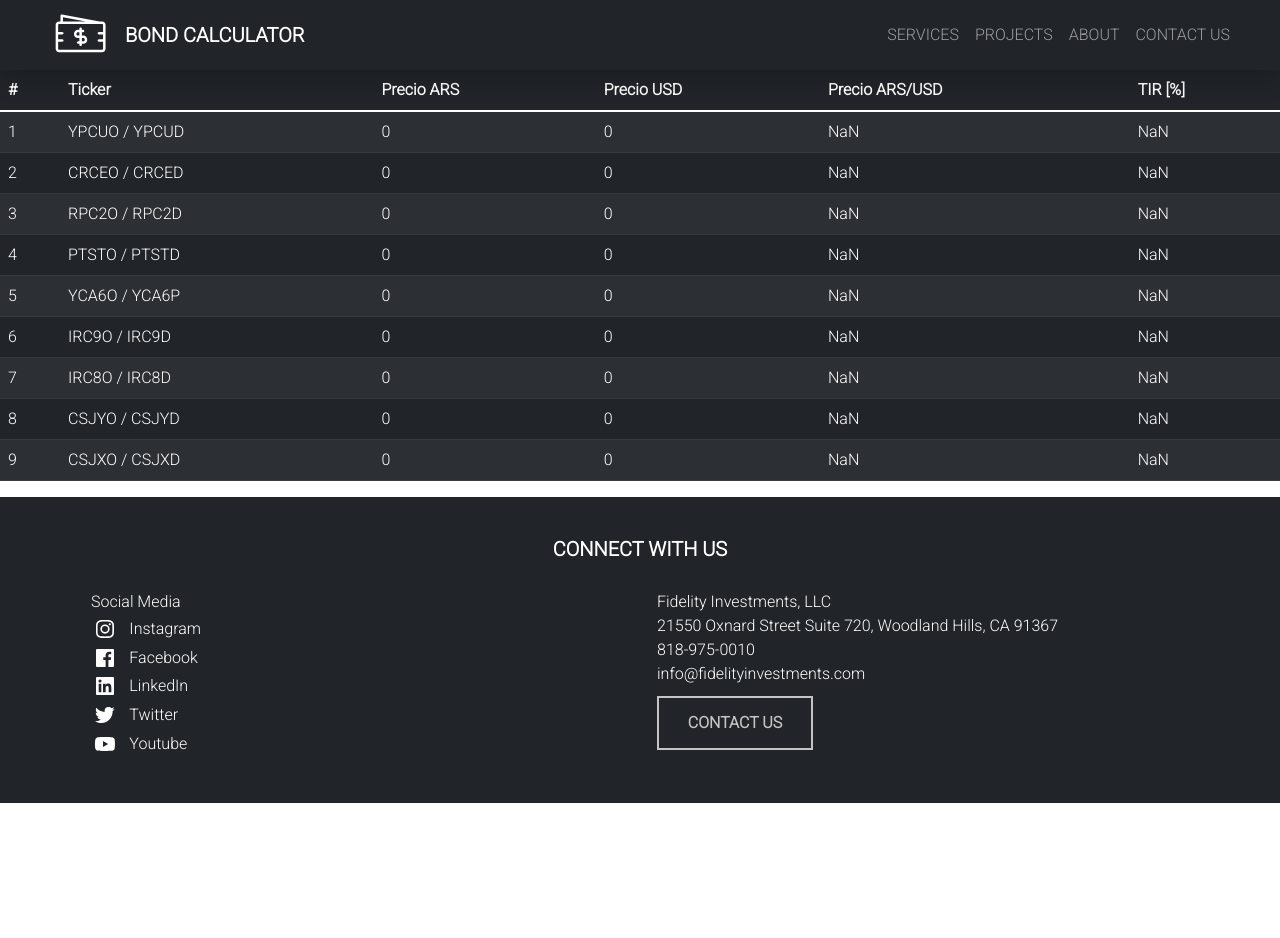
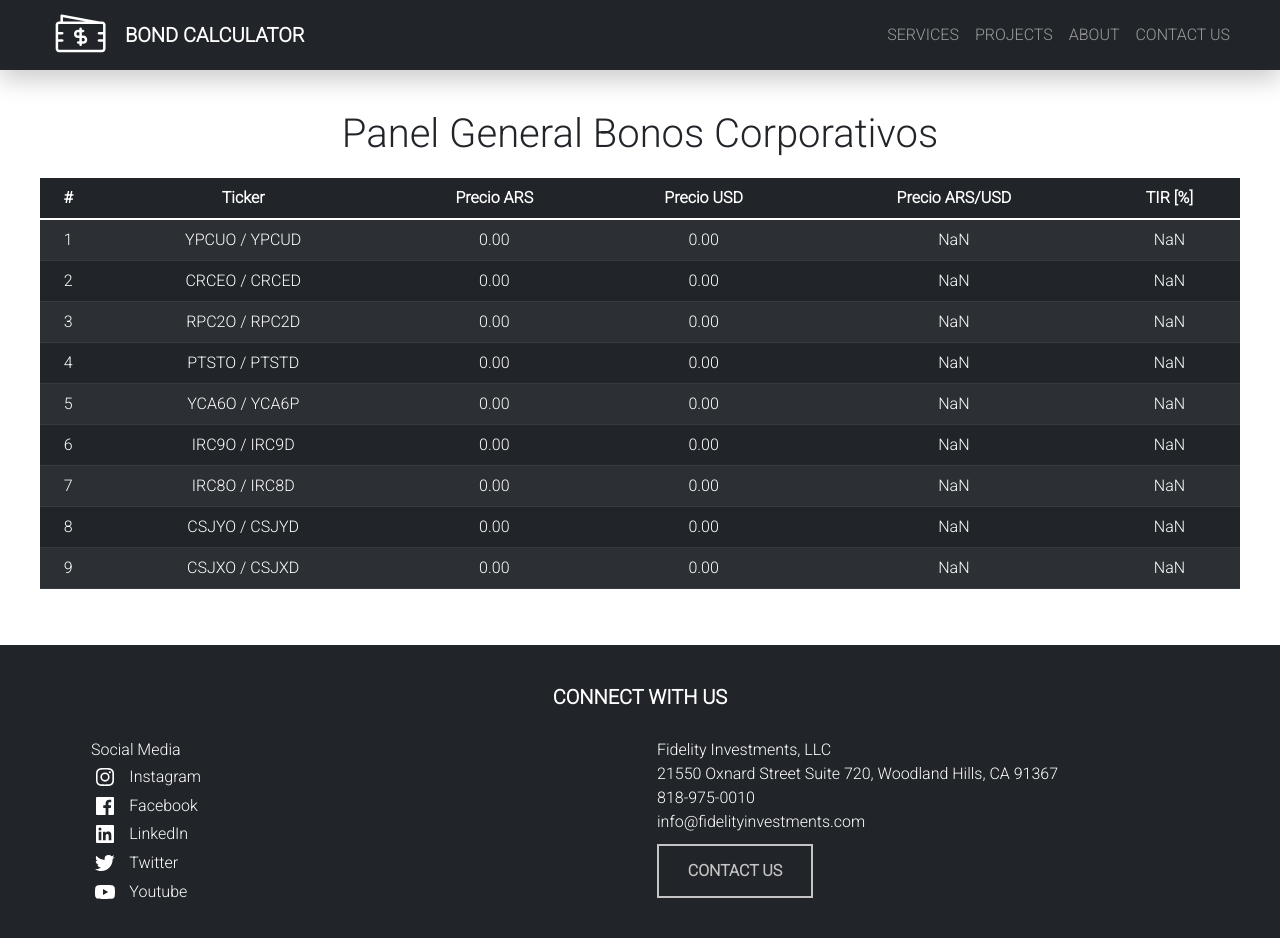
Before and after one commit to abregmau/coder-javascript, a plain HTML site: page index.html in a window 1280 px wide. Before the commit the page ends 803 px from the top, so only its background shows below. Drawn offline with nearby package versions, Linux system fonts and the light colour scheme; no server answers.

Commit message:
Mejoras visuales en el CSS

```diff
--- a/index.html
+++ b/index.html
@@ -65,6 +65,8 @@
 
         <!-- End Logo + Navigation bar -->
 
+        <div class="panelGeneral">
+            <h1>Panel General Bonos Corporativos</h1>
             <table class="table table-dark table-striped">
                 <thead>
                     <tr>
@@ -76,15 +78,9 @@
                         <th scope="col">TIR [%]</th>
                     </tr>
                 </thead>
-            <tbody id="listPanelGeneral">
-                <!-- <tr>
-                    <th scope="row">1</th>
-                    <td>XXXX</td>
-                    <td>XXXX</td>
-                    <td>XXXX</td>
-                </tr> -->
-            </tbody>
+                <tbody id="listPanelGeneral"></tbody>
             </table>
+        </div>
 
         <!-- Footer -->
         <footer class="text-white bg-dark pb-4">
--- a/js/visual_script.js
+++ b/js/visual_script.js
@@ -14,10 +14,10 @@ function buildGeneralPanel(groupAssets) {
 
         col1.innerHTML = i+1;
         col2.innerHTML = groupAssets.corpBond[property].ticker.ars + " / "+ groupAssets.corpBond[property].ticker.usd;
-        col3.innerHTML = groupAssets.corpBond[property].lastPrice.ars;
-        col4.innerHTML = groupAssets.corpBond[property].lastPrice.usd;
-        col5.innerHTML = groupAssets.corpBond[property].lastPrice.ccl;
-        col6.innerHTML = groupAssets.corpBond[property].ytmT2;
+        col3.innerHTML = groupAssets.corpBond[property].lastPrice.ars.toFixed(2);
+        col4.innerHTML = groupAssets.corpBond[property].lastPrice.usd.toFixed(2);
+        col5.innerHTML = groupAssets.corpBond[property].lastPrice.ccl.toFixed(2);
+        col6.innerHTML = groupAssets.corpBond[property].ytmT2.toFixed(2);
 
         i++;
     }
--- a/scss/_home.scss
+++ b/scss/_home.scss
@@ -1,5 +1,21 @@
 /* Home styles */
 
+.panelGeneral {
+    padding: 40px;
+}
+
+.panelGeneral h1 {
+    text-align: center;
+    margin-bottom: 20px;
+}
+
+.panelGeneral table {
+    text-align: center;
+    vertical-align: middle;
+}
+
+
+//Borrar de aca hacia abajo casi todo
 .topPage--home {
     background-image: url("../assets/images/eolic-windmill.jpg");
 }
```
Also changed, not shown: css/style.min.css. Lines whose indentation alone changed are shown as unchanged.
